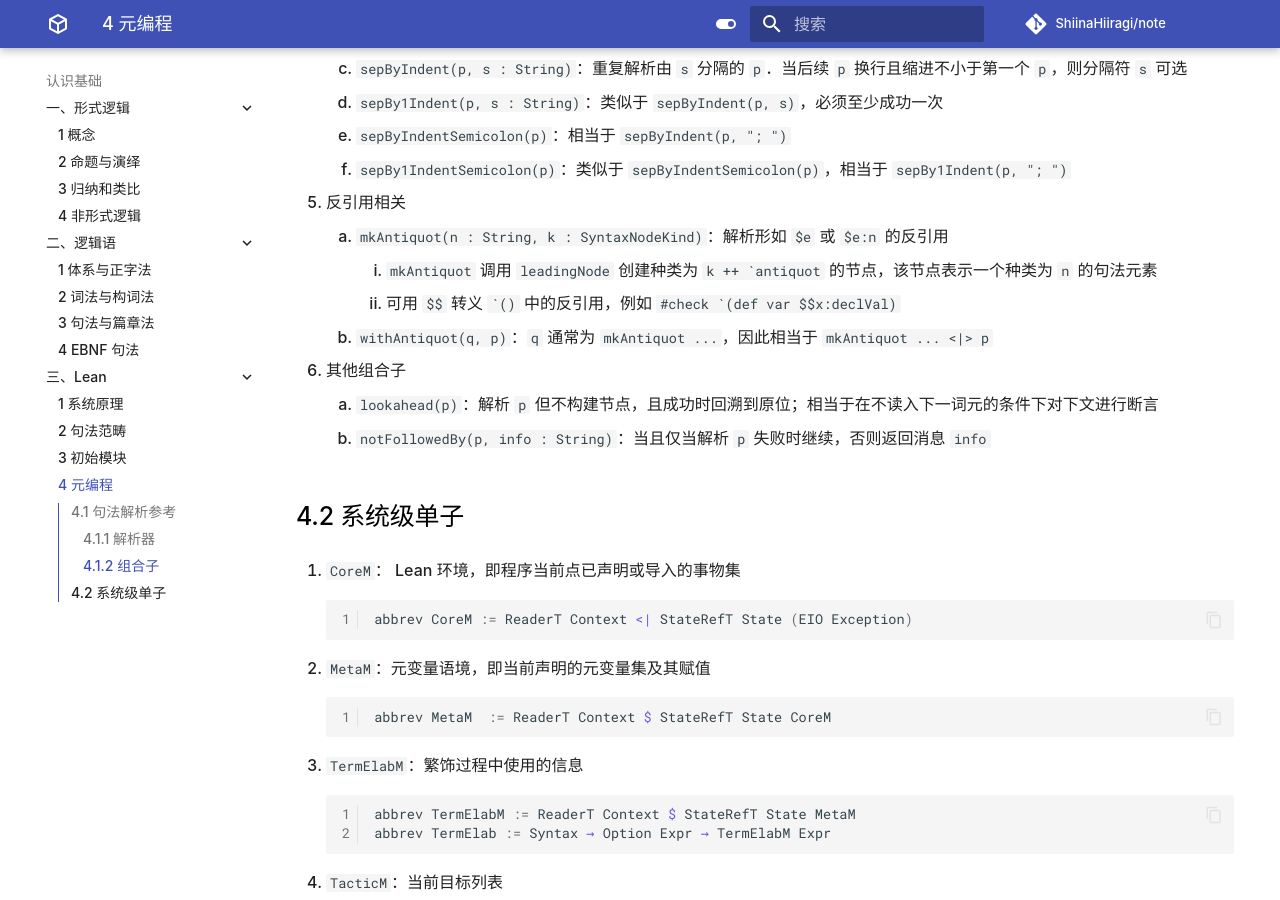
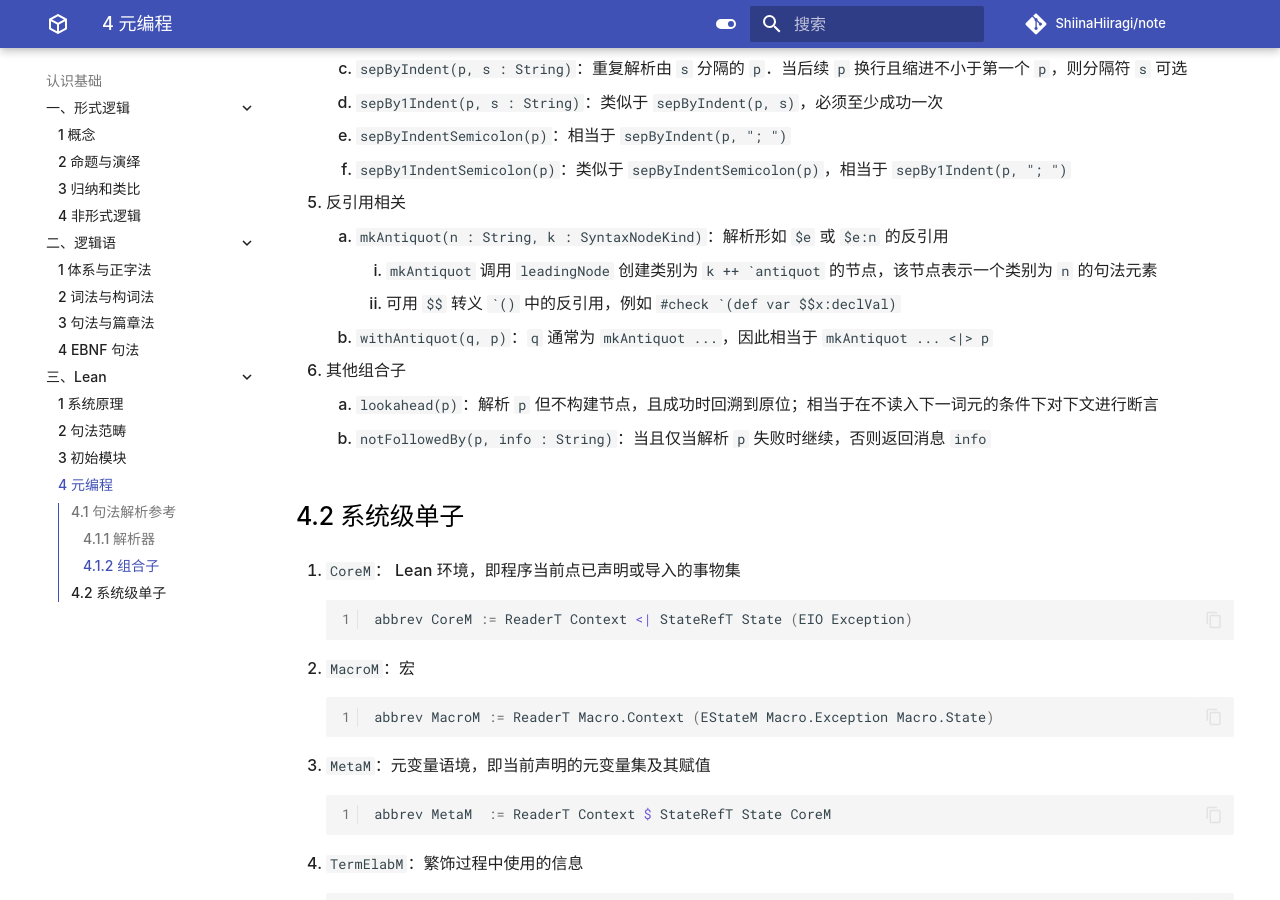
Before and after one commit to ShiinaHiiragi/note, an MkDocs documentation site: the page built from docs/cogn/lean/meta.md, in a window 1280 px wide and 900 px high, scrolled down 2527 px. Built offline with MkDocs 1.6.1 and Material for MkDocs 9.7.7, drawn with Linux system fonts in a browser that asks for light colours; comment, search, counter and statistics services are not loaded; some of the changed text lies outside the part shown.

````diff
--- a/docs/cogn/lean/meta.md
+++ b/docs/cogn/lean/meta.md
@@ -1,7 +1,7 @@
 # 4 元编程
 
 ## 4.1 句法解析参考
-- Lean 内部解析器使用宏 `leading_parser parser` 或 `trailing_parser parser` 进行句法解析，前者调用函数 `leadingNode` 从而创建节点 `node name parser`，其中 `name : SyntaxNodeKind` 是节点种类
+- Lean 内部解析器使用宏 `leading_parser parser` 或 `trailing_parser parser` 进行句法解析，前者调用函数 `leadingNode` 从而创建节点 `node name parser`，其中 `name : SyntaxNodeKind` 是节点类别
 
     ```lean linenums="1"
     @[builtin_term_parser]
@@ -78,7 +78,7 @@
     1. `optional(p)`：解析 `p`，失败时返回空值；也可写作 `(p)?`
     2. `many(p)`：重复解析 `p` 直到失败，当元数大于一时自动将 `p` 替换为 `group(p)`；也可写作 `(p)*`
     3. `many1(p)`：类似于 `many(p)`，必须至少成功一次
-    4. `group(p)`：解析 `p`，将结果封装在一个种类为 `groupKind` 的节点
+    4. `group(p)`：解析 `p`，将结果封装在一个类别为 `groupKind` 的节点
 3. 位置与缩进
     1. `withPosition(p)`：解析 `p`，记录并保存当前位置
     2. `withoutPosition(p)`：解析 `p`，并暂时忽略已保存位置
@@ -95,7 +95,7 @@
     6. `sepBy1IndentSemicolon(p)`：类似于 `sepByIndentSemicolon(p)`，相当于 `sepBy1Indent(p, "; ")`
 5. 反引用相关
     1. `mkAntiquot(n : String, k : SyntaxNodeKind)`：解析形如 `$e` 或 `$e:n` 的反引用
-        1. `mkAntiquot` 调用 `leadingNode` 创建种类为 ``k ++ `antiquot`` 的节点，该节点表示一个种类为 `n` 的句法元素
+        1. `mkAntiquot` 调用 `leadingNode` 创建类别为 ``k ++ `antiquot`` 的节点，该节点表示一个类别为 `n` 的句法元素
         2. 可用 `$$` 转义 `` `() `` 中的反引用，例如 `` #check `(def var $$x:declVal) ``
     2. `withAntiquot(q, p)`：`q` 通常为 `mkAntiquot ...`，因此相当于 `mkAntiquot ... <|> p`
 6. 其他组合子
@@ -109,20 +109,26 @@
     abbrev CoreM := ReaderT Context <| StateRefT State (EIO Exception)
     ```
 
-2. `MetaM`：元变量语境，即当前声明的元变量集及其赋值
+2. `MacroM`：宏
+
+    ```lean linenums="1"
+    abbrev MacroM := ReaderT Macro.Context (EStateM Macro.Exception Macro.State)
+    ```
+
+3. `MetaM`：元变量语境，即当前声明的元变量集及其赋值
 
     ```lean linenums="1"
     abbrev MetaM  := ReaderT Context $ StateRefT State CoreM
     ```
 
-3. `TermElabM`：繁饰过程中使用的信息
+4. `TermElabM`：繁饰过程中使用的信息
 
     ```lean linenums="1"
     abbrev TermElabM := ReaderT Context $ StateRefT State MetaM
     abbrev TermElab := Syntax → Option Expr → TermElabM Expr
     ```
 
-4. `TacticM`：当前目标列表
+5. `TacticM`：当前目标列表
 
     ```lean linenums="1"
     abbrev TacticM := ReaderT Context $ StateRefT State TermElabM
````
Also changed, not shown: docs/cogn/lean/init.md (+5 -5 lines), docs/cogn/lean/trans.md (+1 -1 lines).
